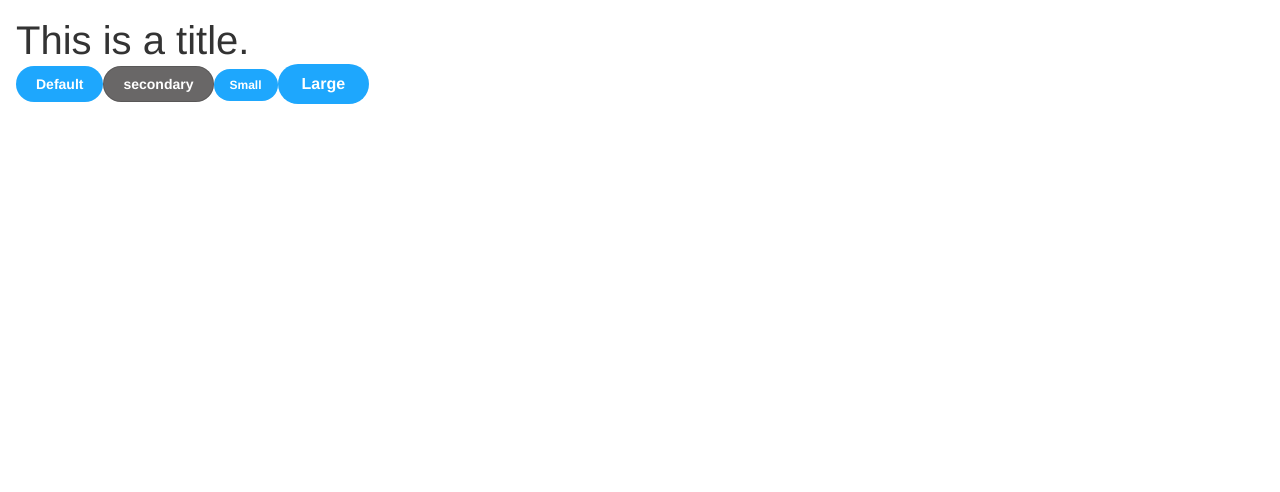
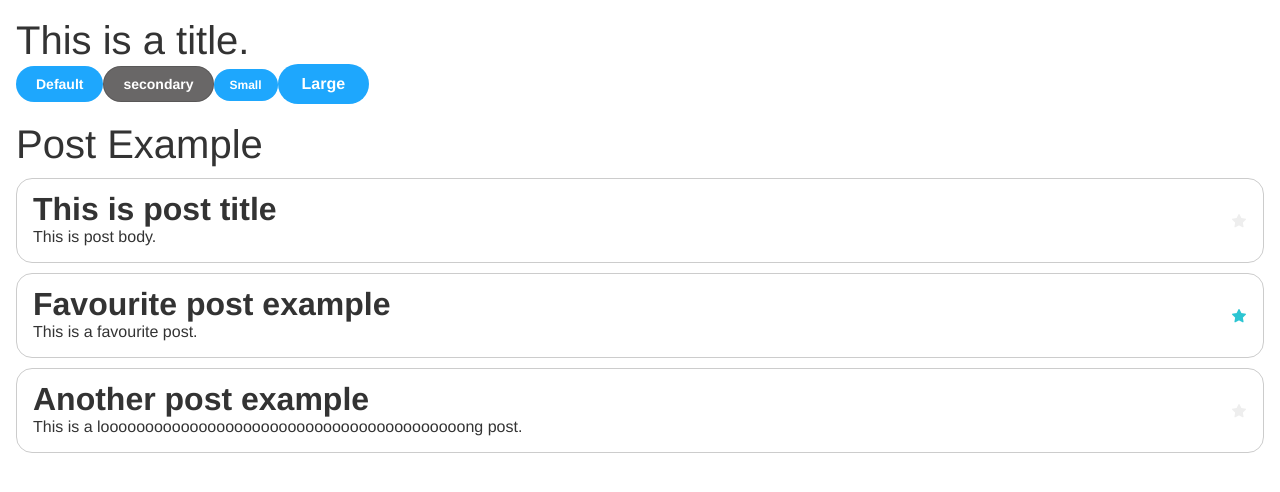
Before and after one commit to pratikmane1299/react-storybook-demo, a React (Create React App) app: page / in a window 1280 px wide. Shown: the top 492 px of the page. Built offline with nearby package versions, Linux system fonts and the light colour scheme; a web font is replaced by a local one.

Commit message:
✨implement Post component

```diff
--- a/src/App.js
+++ b/src/App.js
@@ -1,16 +1,62 @@
+import { useState } from 'react';
 import './App.css';
 import { Title } from './components/Title';
 import { Button } from './components/Button';
+import Post from './components/Post';
 
 function App() {
+  const [posts, setPosts] = useState([{
+    id: 111,
+    title: "This is post title",
+    body: "This is post body.",
+    isFavourite: false,
+  },{
+    id: 121,
+    title: "Favourite post example",
+    body: "This is a favourite post.",
+    isFavourite: true,
+  },{
+    id: 131,
+    title: "Another post example",
+    body:
+      "This is a looooooooooooooooooooooooooooooooooooooooong post.",
+    isFavourite: false,
+  }]);
+
+  const handleMarkFavourite = (id) => {
+    const updatedPosts = posts.map(post => {
+      if (post.id === id) {
+        return { ...post, isFavourite: !post.isFavourite}
+      } else {
+        return post;
+      }
+    });
+
+    setPosts(updatedPosts);
+  }
+
   return (
-    <div style={{ margin: '1rem' }}>
+    <div style={{ margin: "1rem" }}>
       <Title>This is a title.</Title>
 
-      <Button label='Default' />
+      <Button label="Default" />
       <Button label="secondary" color="secondary" />
       <Button label="Small" size="small" />
       <Button label="Large" size="large" />
+
+      <div
+        style={{
+          marginTop: "1rem",
+          display: "flex",
+          flexDirection: "column",
+          gap: "10px",
+        }}
+      >
+        <Title>Post Example</Title>
+        {posts.map(post => (
+          <Post key={post.id} post={post} onMarkFavourite={handleMarkFavourite} />
+        ))}
+      </div>
     </div>
   );
 }
```
